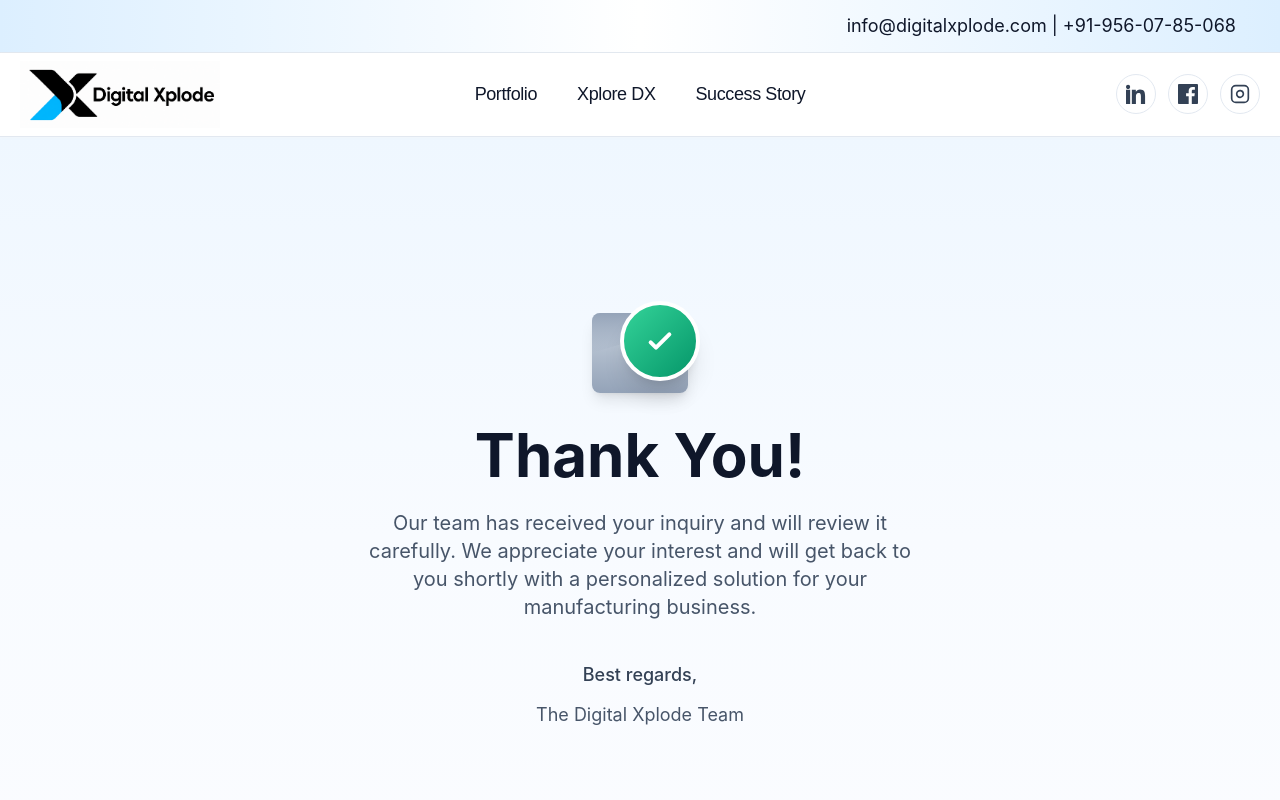
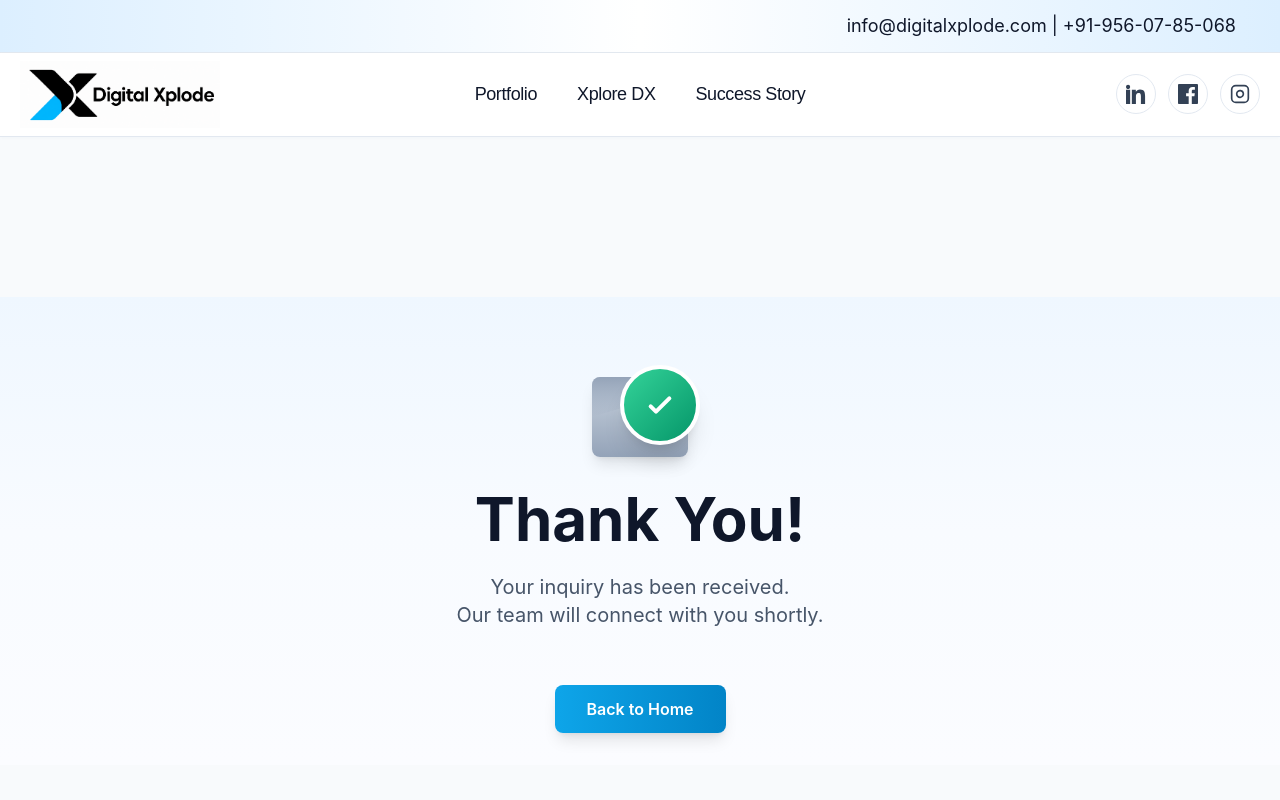
Before and after one commit to rahul8523/digitalxplode, a Next.js app: page /thank-you in a window 1280 px wide. Shown: the top 800 px of the page. Built offline with nearby package versions, Linux system fonts and the light colour scheme; a web font is replaced by a local one.

Commit message:
Update page.jsx

```diff
--- a/app/thank-you/page.jsx
+++ b/app/thank-you/page.jsx
@@ -19,7 +19,7 @@ export default function ThankYouPage() {
     return (
     <>
             <Header />
-            <div className="min-h-screen flex items-center justify-center bg-gradient-to-b from-[#eff7ff] via-[#f8fbff] to-[#fbfcff] px-4">
+            <div className="pt-20 my-20 sm:my-40 flex items-center justify-center bg-gradient-to-b from-[#eff7ff] via-[#f8fbff] to-[#fbfcff] px-4">
                 <div className="max-w-2xl w-full text-center">
                     {/* Success Icon */}
                     <div className="mb-8 flex justify-center">
@@ -63,18 +63,28 @@ export default function ThankYouPage() {
                         {/* Description */}
                         <div className="space-y-4">
                             <p className="text-lg sm:text-xl text-slate-600 leading-relaxed max-w-xl mx-auto">
-                                Our team has received your inquiry and will review it carefully. We appreciate your interest and will get back to you shortly with a personalized solution for your manufacturing business.
+                               Your inquiry has been received. <br/>Our team will connect with you shortly.
                             </p>
                         </div>
 
                         {/* Closing */}
-                        <div className="pt-4 space-y-3">
+                        {/* <div className="pt-4 space-y-3">
                             <p className="text-lg text-slate-700 font-medium">
                                 Best regards,
                             </p>
                             <p className="text-lg text-slate-600">
                                 The Digital Xplode Team
                             </p>
+                        </div> */}
+
+                        {/* Back to Home Button */}
+                        <div className="pt-8">
+                            <button
+                                onClick={() => router.push('/')}
+                                className="inline-flex items-center justify-center px-8 py-3 bg-gradient-to-r from-sky-500 to-sky-600 hover:from-sky-600 hover:to-sky-700 text-white font-semibold rounded-lg transition-all duration-300 shadow-lg hover:shadow-xl"
+                            >
+                                Back to Home
+                            </button>
                         </div>
                     </div>
 
```
